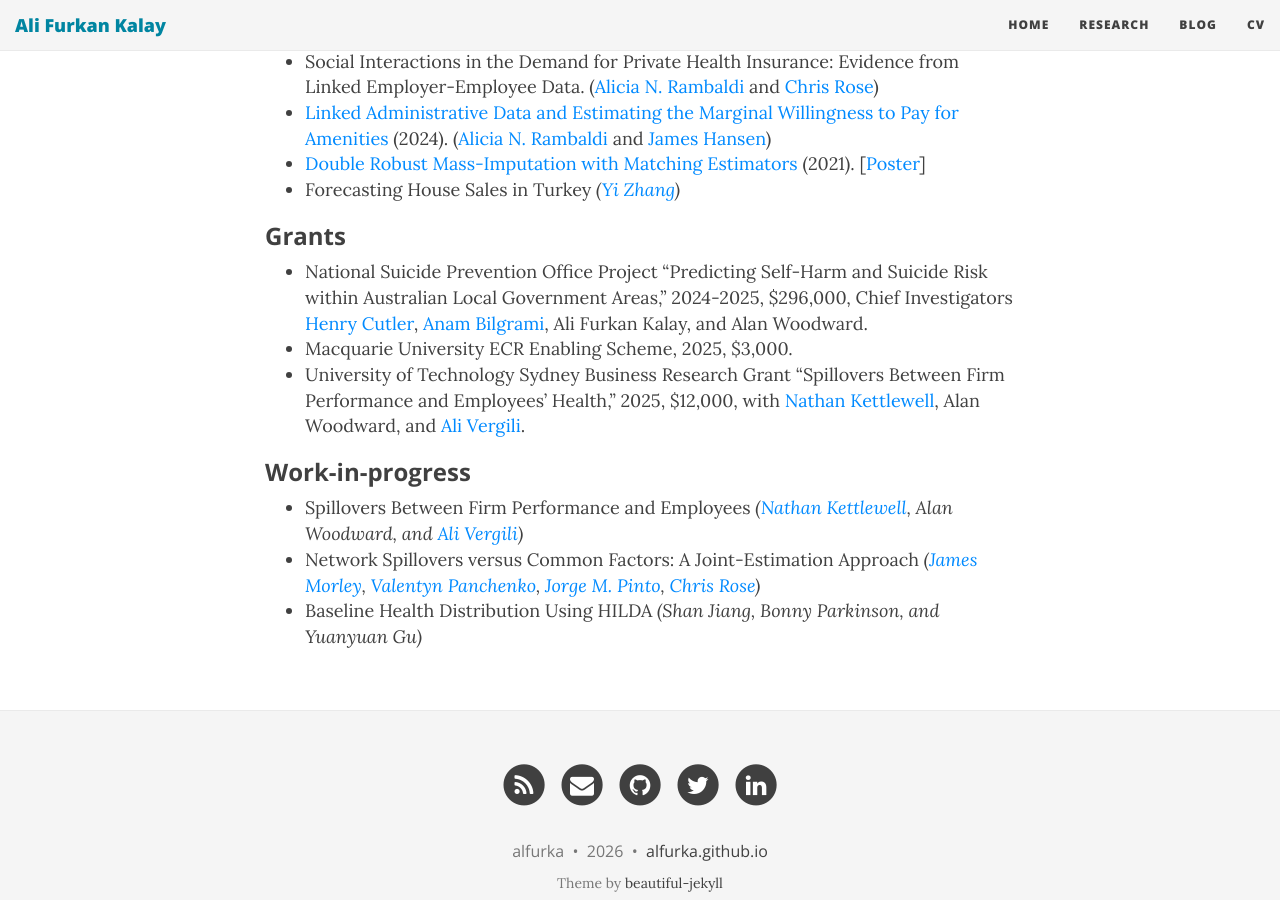
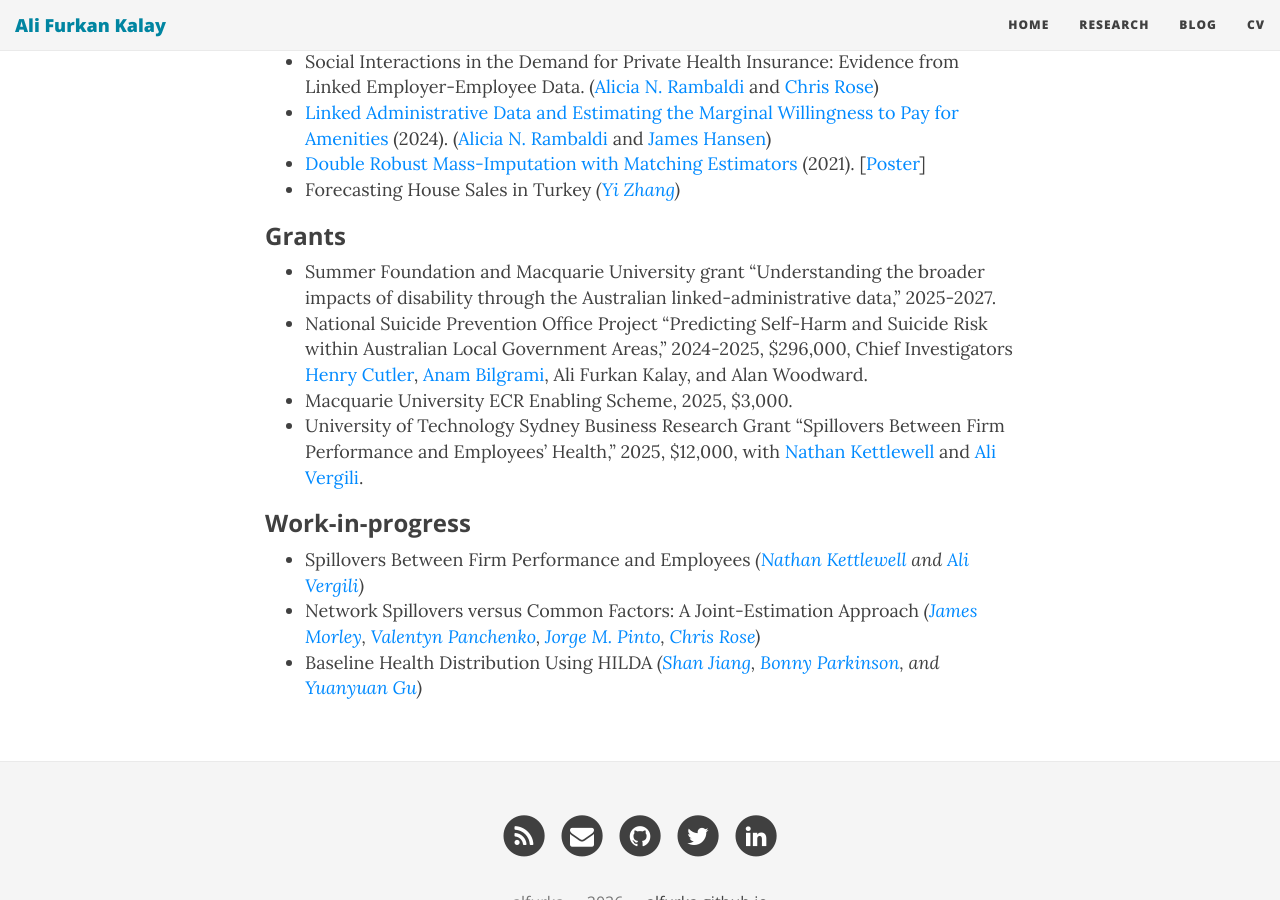
Before and after one commit to alfurka/alfurka.github.io, a Jekyll site: the page built from research.md, in a window 1280 px wide and 900 px high, scrolled down 804 px. Built offline with Jekyll 4.4.1, drawn with Linux system fonts in a browser that asks for light colours; nearby versions of some CDN libraries.

Commit message:
summer foundation grant added

```diff
--- a/research.md
+++ b/research.md
@@ -21,12 +21,13 @@ My research interests span health economics and theoretical/applied econometrics
 
 ### Grants
 
+- Summer Foundation and Macquarie University grant "Understanding the broader impacts of disability through the Australian linked-administrative data," 2025-2027.
 - National Suicide Prevention Office Project "Predicting Self-Harm and Suicide Risk within Australian Local Government Areas," 2024-2025, $296,000, Chief Investigators [Henry Cutler](https://researchers.mq.edu.au/en/persons/henry-cutler), [Anam Bilgrami](https://sites.google.com/mq.edu.au/anambilgrami/home), Ali Furkan Kalay, and Alan Woodward.
 - Macquarie University ECR Enabling Scheme, 2025, $3,000.
-- University of Technology Sydney Business Research Grant "Spillovers Between Firm Performance and Employees' Health," 2025, $12,000, with [Nathan Kettlewell](https://sites.google.com/site/nrkettlewell/), Alan Woodward, and [Ali Vergili](https://sites.google.com/view/alivergili/).
+- University of Technology Sydney Business Research Grant "Spillovers Between Firm Performance and Employees' Health," 2025, $12,000, with [Nathan Kettlewell](https://sites.google.com/site/nrkettlewell/) and [Ali Vergili](https://sites.google.com/view/alivergili/).
 
 ### Work-in-progress
 
-- Spillovers Between Firm Performance and Employees *([Nathan Kettlewell](https://sites.google.com/site/nrkettlewell/), Alan Woodward, and [Ali Vergili](https://sites.google.com/view/alivergili/))*
+- Spillovers Between Firm Performance and Employees *([Nathan Kettlewell](https://sites.google.com/site/nrkettlewell/) and [Ali Vergili](https://sites.google.com/view/alivergili/))*
 - Network Spillovers versus Common Factors: A Joint-Estimation Approach *([James Morley](https://sites.google.com/site/jamescmorley/), [Valentyn Panchenko](https://www.unsw.edu.au/staff/valentyn-panchenko), [Jorge M. Pinto](https://sites.google.com/site/cokeconphd/research?authuser=0), [Chris Rose](https://sites.google.com/site/christiernrose/))*
-- Baseline Health Distribution Using HILDA *(Shan Jiang, Bonny Parkinson, and Yuanyuan Gu)*
+- Baseline Health Distribution Using HILDA *([Shan Jiang](https://researchers.mq.edu.au/en/persons/shan-jiang/), [Bonny Parkinson](https://researchers.mq.edu.au/en/persons/bonny-parkinson/), and [Yuanyuan Gu](https://sites.google.com/view/yuanyuangu))*
```
Also changed, not shown: 3 other files.
